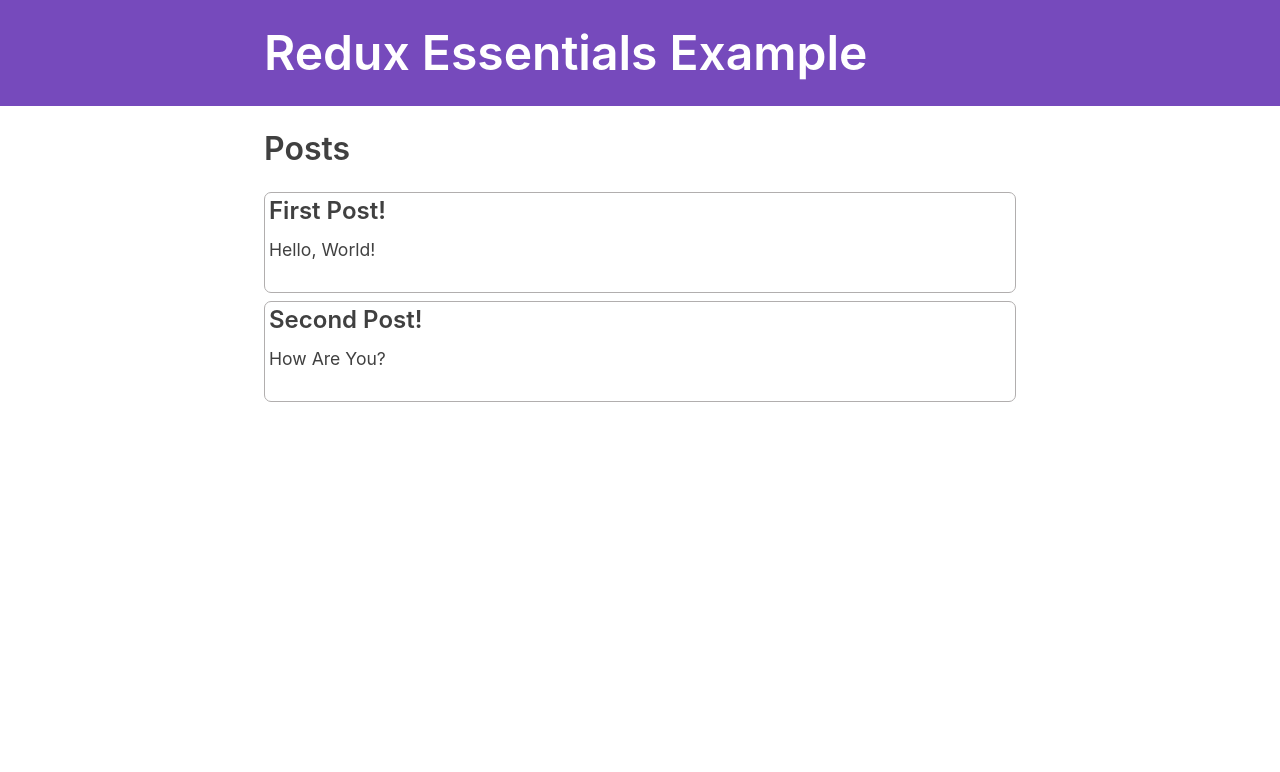
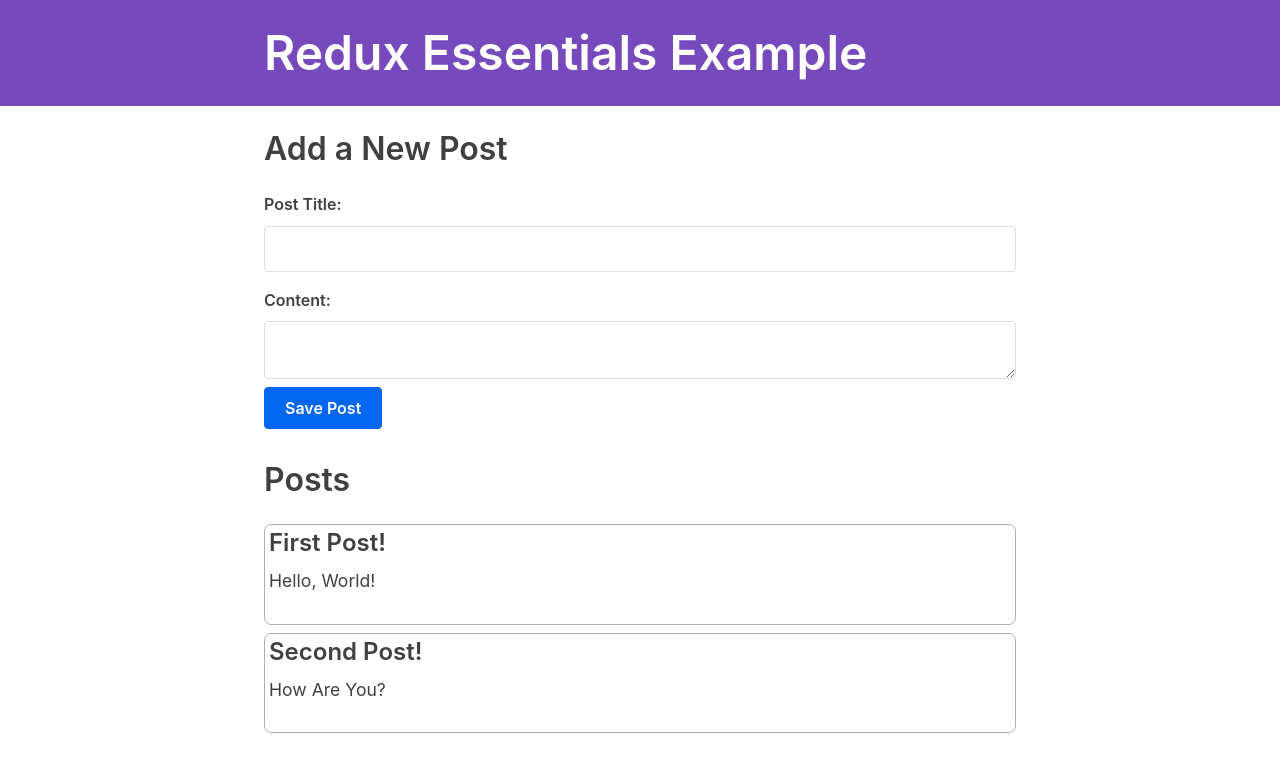
Before and after one commit to AmanVhora/Redux-demo-app, a React (Create React App) app: page / in a window 1280 px wide. Shown: the top 772 px of the page. Built offline with nearby package versions, Linux system fonts and the light colour scheme; what @mswjs/data, mock-socket, txtgen would draw is missing.

Commit message:
Create add post feature

```diff
--- a/src/App.js
+++ b/src/App.js
@@ -8,6 +8,7 @@
 
 import { Navbar } from './app/Navbar'
 import { PostsList } from './features/posts/postsList'
+import { AddPostForm } from './features/posts/addPostForm'
 
 function App() {
   return (
@@ -20,6 +21,7 @@
             path="/"
             render={() => (
               <React.Fragment>
+                <AddPostForm />
                 <PostsList />
               </React.Fragment>
             )}
--- /dev/null
+++ b/src/features/posts/addPostForm.js
@@ -0,0 +1,52 @@
+import React, { useState } from "react";
+import { useDispatch } from "react-redux";
+import { postAdded } from "./postsSlice";
+import { nanoid } from "@reduxjs/toolkit";
+
+export const AddPostForm = () => {
+  const [title, setTitle] = useState('')
+  const [content, setContent] = useState('')
+
+  const onTitleChanged = (e) => setTitle(e.target.value)
+  const onContentChanged = (e) => setContent(e.target.value)
+
+  const dispatch = useDispatch()
+
+  const onSavePostClicked = () => {
+    if (title && content) {
+      dispatch(
+        postAdded({
+          id: nanoid(),
+          title,
+          content,
+        })
+      )
+      setTitle('')
+      setContent('')
+    }
+  }
+
+  return(
+    <section>
+      <h2>Add a New Post</h2>
+      <form>
+        <label htmlFor="postTitle">Post Title:</label>
+        <input
+          type="text"
+          id="postTitle"
+          name="postTitle"
+          value={title}
+          onChange={onTitleChanged}
+        />
+        <label htmlFor="postContent">Content:</label>
+        <textarea
+          id="postContent"
+          name="postContent"
+          value={content}
+          onChange={onContentChanged}
+        />
+        <button type="button" onClick={onSavePostClicked}>Save Post</button>
+      </form>
+    </section>
+  )
+}
--- a/src/features/posts/postsSlice.js
+++ b/src/features/posts/postsSlice.js
@@ -8,7 +8,13 @@
 const postsSlice = createSlice({
   name: 'posts',
   initialState,
-  reducers: {}
+  reducers: {
+    postAdded(state, action) {
+      state.push(action.payload)
+    }
+  }
 })
 
+export const { postAdded } = postsSlice.actions
+
 export default postsSlice.reducer
```
